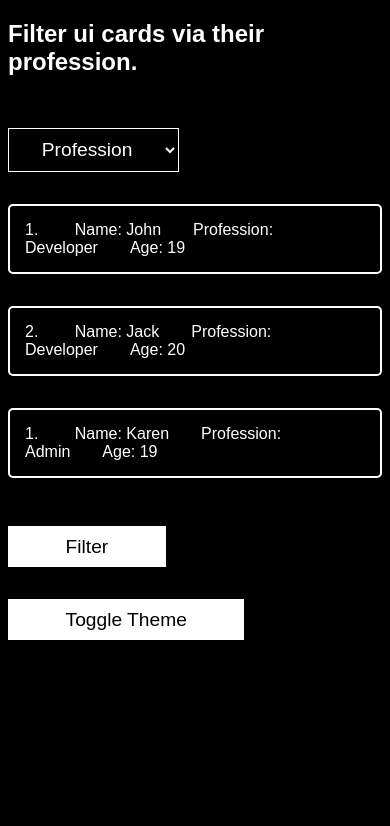
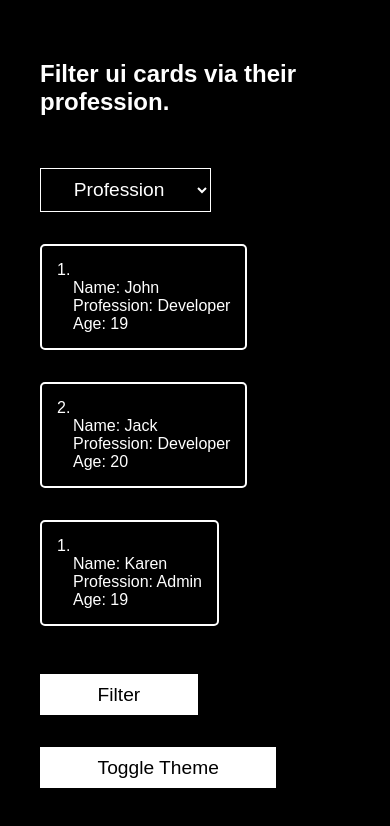
Before and after one commit to FrOz3nFir3/filter, a plain HTML site: page index.html in a window 390 px wide. Drawn offline with Linux system fonts and the light colour scheme.

Commit message:
making it reponsive

```diff
--- a/style.css
+++ b/style.css
@@ -5,6 +5,7 @@ body{
     font-family: sans-serif;
     background: var(--bg);
     color: var(--fg);
+    padding: 2em;
 }
 /* utility classes */
 .bg-dark{
@@ -36,6 +37,13 @@ li{
 span{
     margin-left: 2em;
 }
+
+@media (max-width: 500px){
+    span{
+        margin-left: 1em;
+        display: block;
+    }
+}
 select, button{
     font-size: 1.2em;
 }
```
